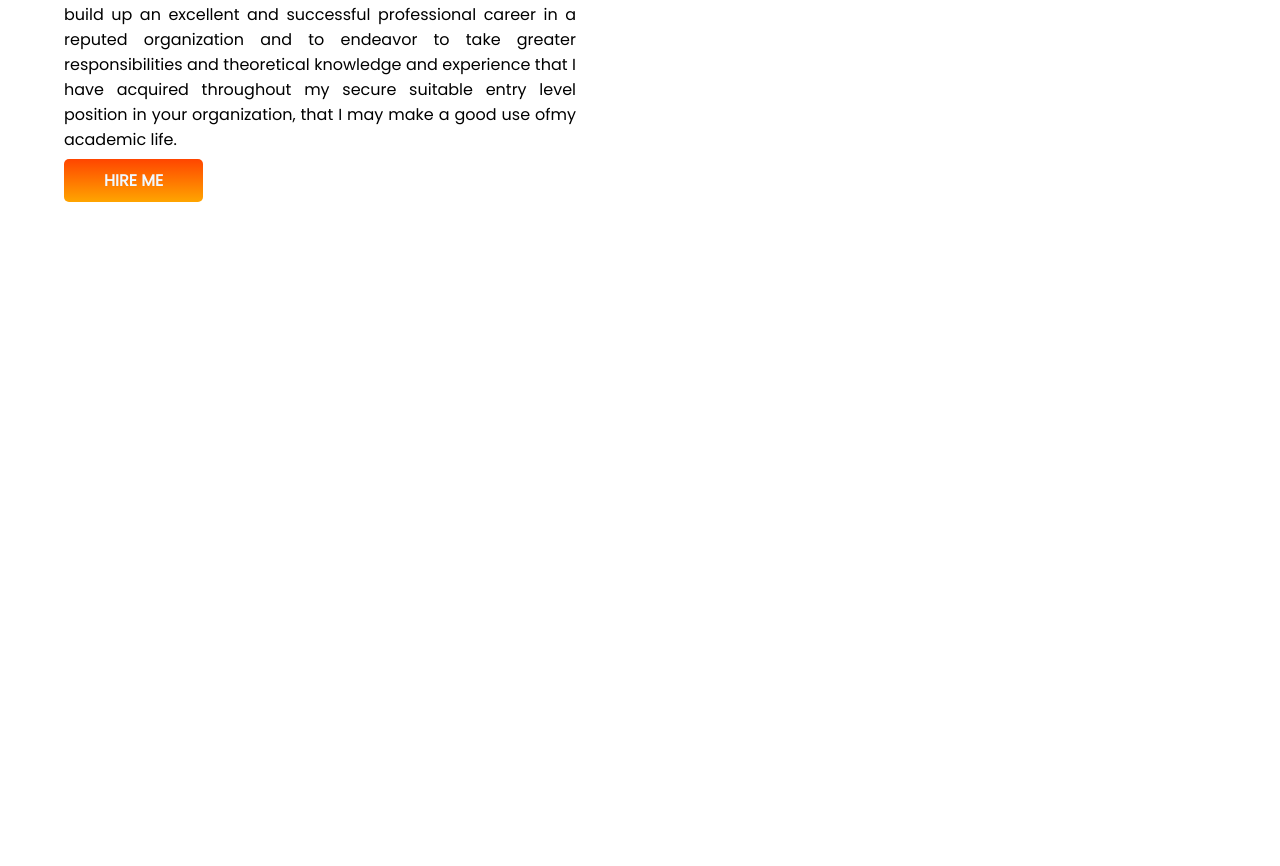
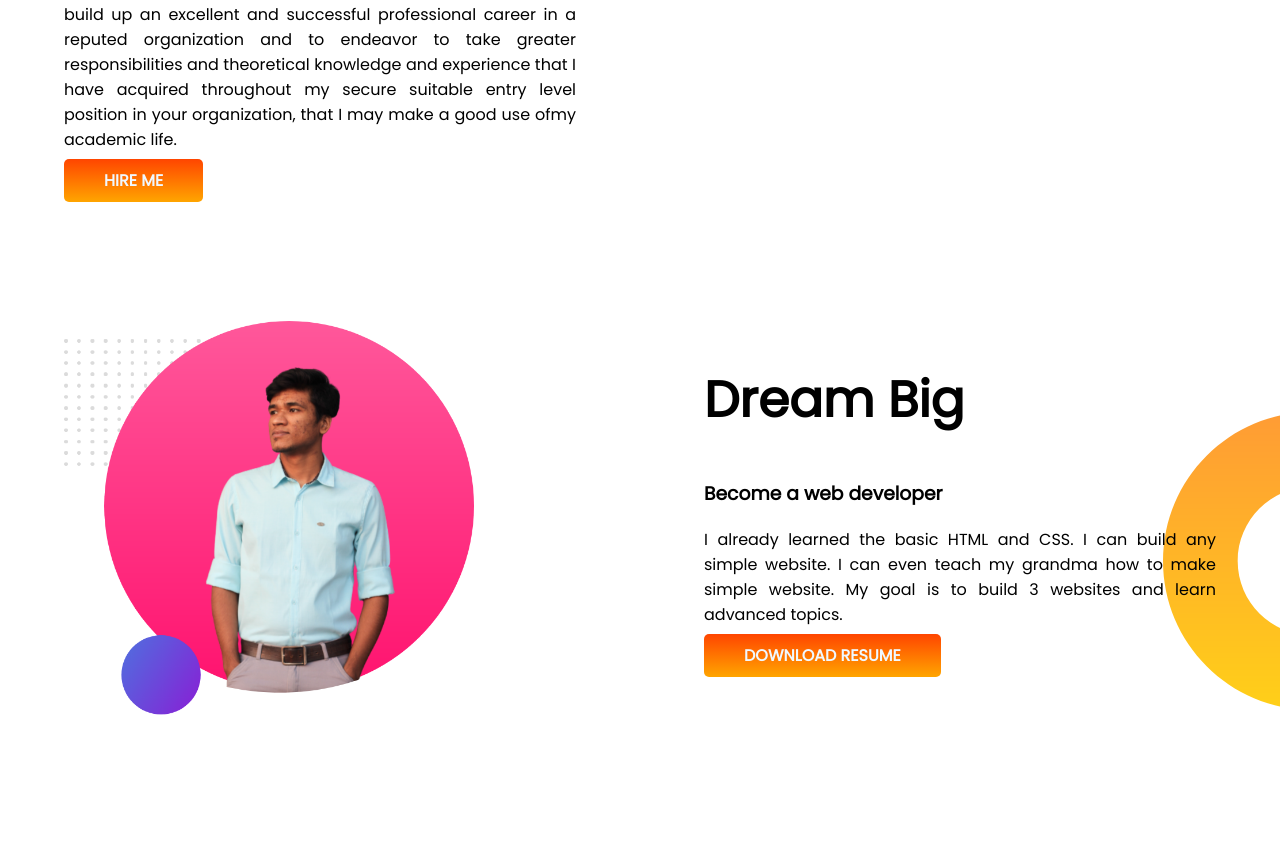
Before and after one commit to Afzal-Hossen-Hasib/protfolio, a plain HTML site: page index.html in a window 1280 px wide. Shown: the part 484-1350 px from the top of the page. Before the commit the page ends 800 px from the top, so only its background shows below. Drawn offline with Linux system fonts and the light colour scheme.

Commit message:
new section

```diff
--- a/index.html
+++ b/index.html
@@ -38,5 +38,27 @@
         <img src="img/lr.png" alt="" />
       </div>
     </section>
+
+    <section class="dream-big">
+      <div class="half-width">
+        <img src="img/lrmm.png" alt="" />
+      </div>
+
+      <div class="half-width">
+        <h1>Dream Big</h1>
+        <h3>Become a web developer</h3>
+        <p>
+          I already learned the basic HTML and CSS. I can build any simple
+          website. I can even teach my grandma how to make simple website. My
+          goal is to build 3 websites and learn advanced topics.
+        </p>
+        <a
+          class="link-button"
+          target="_blank"
+          href="https://drive.google.com/file/d/1CFZ-9hTvekhl0FiddYC6OAu4P8irdEBq/view?usp=sharing"
+          >DOWNLOAD RESUME</a
+        >
+      </div>
+    </section>
   </body>
 </html>
--- a/style.css
+++ b/style.css
@@ -13,6 +13,7 @@ h1 {
 
 section {
   display: flex;
+  /* margin-bottom: 0px; */
 }
 
 .half-width {
@@ -41,3 +42,10 @@ section {
   background-image: url(img/top-banner.png);
   background-repeat: no-repeat;
 }
+
+.dream-big {
+  background-image: url(img/dream-bg.png);
+  background-repeat: no-repeat;
+  background-position: right;
+  padding-bottom: 80px;
+}
```
